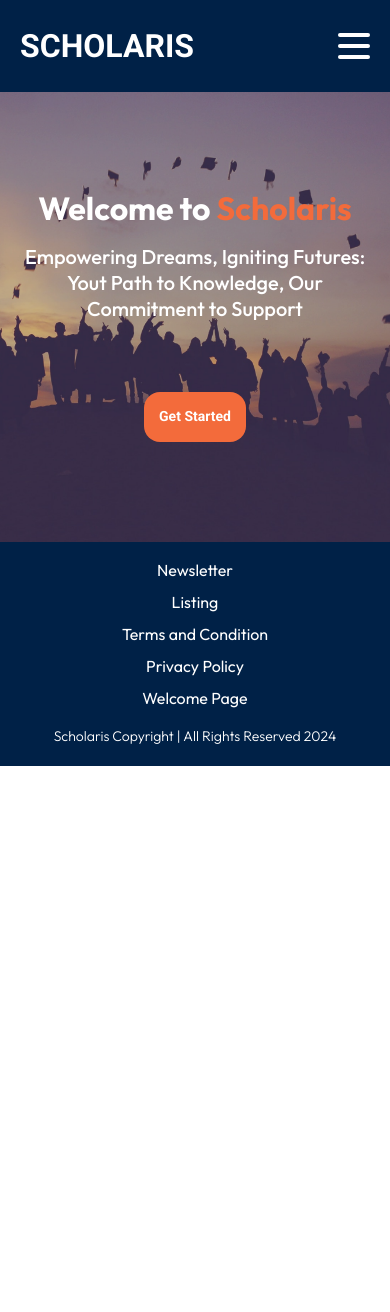
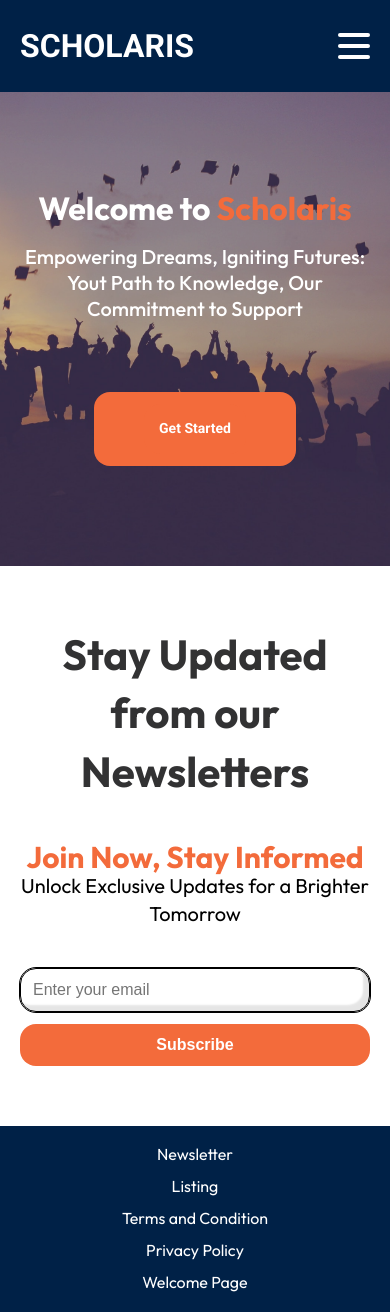
Before and after one commit to Sence1-inc/sp-scholaris-master, a React (Create React App) app in the folder frontend/: page /student in a window 390 px wide. Shown: the top 1312 px of the page. Before the commit the page ends 844 px from the top, so only its background shows below. Built offline with nearby package versions, Linux system fonts and the light colour scheme.

Commit message:
merged from develop branch and modify styles

```diff
--- /dev/null
+++ b/frontend/src/components/Button/Button.css
@@ -0,0 +1,27 @@
+
+.button{
+    background-color: #F36B3B;
+    color: #FFF;
+    border: none;
+    padding: 30px 70px;
+    border-radius: 16px;
+    font-size: 24px;
+    font-weight: 700;
+
+    cursor: pointer;
+}
+
+.newsletter .button{
+    width: 100%;
+}
+
+.btn:hover{
+    background-color: #e06031;
+}
+
+@media (max-width: 768px) {
+    .button{
+        padding: 12px 50px;
+        font-size: 16px;
+    }
+}
--- /dev/null
+++ b/frontend/src/components/Button/Button.tsx
@@ -0,0 +1,17 @@
+import React from 'react';
+
+import './Button.css'
+
+interface ButtonProps {
+  children: React.ReactNode;
+}
+
+const Button: React.FC<ButtonProps> = ({ children }) => {
+  return (
+    <button className='button'>
+      {children}
+    </button>
+  );
+};
+
+export default Button;
--- /dev/null
+++ b/frontend/src/components/SearchInput/SearchInput.css
@@ -0,0 +1,23 @@
+
+.search-input{
+    padding: 30px;
+    width: 100%;
+    box-sizing: border-box;
+
+    border-radius: 16px;
+    border: 1px solid #000;
+    outline: 1px solid #000;
+    box-shadow: -6px -6px 1.9px 0 rgba(0, 0, 0, 0.1) inset;
+
+    font-size: 24px;
+    font-weight: 200;
+    color: #484848;
+}
+
+@media (max-width: 768px) {
+    .search-input{
+        padding: 12px 12px;
+
+        font-size: 16px;
+    }
+}
--- /dev/null
+++ b/frontend/src/components/SearchInput/SearchInput.tsx
@@ -0,0 +1,16 @@
+// SearchInput.tsx
+
+import React from 'react';
+import './SearchInput.css';
+
+interface SearchInputProps {
+  placeholder: string
+}
+
+const SearchInput: React.FC<SearchInputProps> = ({ placeholder }) => {
+  return (
+    <input className="search-input" type="text" placeholder={placeholder} />
+  );
+};
+
+export default SearchInput;
--- /dev/null
+++ b/frontend/src/components/Section/Newsletter/Newsletter.css
@@ -0,0 +1,55 @@
+
+
+.section .newsletter-input{
+    display: flex;
+    flex-direction: column;
+    row-gap: 30px;
+}
+
+.section .newsletter-subheader{
+    margin: 0;
+    font-size: 56px;
+    font-weight: 700;
+    color: #323233;
+
+    text-align: center;
+}
+
+.newsletter-input__container{
+    display: flex;
+    flex-direction: column;
+
+    row-gap: 30px;
+}
+
+.section.newsletter{
+    max-width: 900px;
+}
+
+.newsletter .section-header{
+    row-gap: 7px;
+}
+
+.section.newsletter .section-header p{
+    font-size: 24px;
+    font-weight: 400;
+}
+
+
+@media (max-width: 768px) {
+    .section .newsletter-subheader{
+        font-size: 42px;
+    }
+    .section .newsletter-input{
+        row-gap: 12px;
+    }
+    .section.newsletter .section-header p{
+        font-size: 20px;
+        font-weight: 400;
+    }
+
+    .newsletter-input__container{
+        row-gap: 12px;
+    }
+
+}
--- /dev/null
+++ b/frontend/src/components/Section/Newsletter/Newsletter.tsx
@@ -0,0 +1,25 @@
+import React from 'react';
+import Button from '../../Button/Button';
+import SearchInput from '../../SearchInput/SearchInput';
+
+import './Newsletter.css';
+
+interface NewsletterProps {}
+
+const Newsletter: React.FC<NewsletterProps> = () => {
+  return (
+    <div className="section newsletter">
+        <p className='newsletter-subheader'>Stay Updated from our Newsletters</p>
+      <div className="section-header">
+        <h3>Join Now, Stay Informed</h3>
+        <p>Unlock Exclusive Updates for a Brighter Tomorrow</p>
+      </div>
+      <div className="newsletter-input__container">
+        <SearchInput placeholder={'Enter your email'}/>
+        <Button>Subscribe</Button>
+      </div>
+    </div>
+  );
+};
+
+export default Newsletter;
--- a/frontend/src/containers/TeaserPage/TeaserProvider.jsx
+++ b/frontend/src/containers/TeaserPage/TeaserProvider.jsx
@@ -2,12 +2,14 @@ import React from 'react';
 import Header from '../../components/Header/Header';
 import Footer from '../../components/Footer/Footer';
 import WelcomeSection from '../../components/Section/WelcomeSection';
+import Newsletter from '../../components/Section/Newsletter/Newsletter';
 
 function HomePage() {
   return (
     <>
       <Header />
       <WelcomeSection />
+      <Newsletter/>
       <Footer />
     </>
   );
--- a/frontend/src/containers/TeaserPage/TeaserStudent.jsx
+++ b/frontend/src/containers/TeaserPage/TeaserStudent.jsx
@@ -2,12 +2,14 @@ import React from 'react';
 import Header from '../../components/Header/Header';
 import Footer from '../../components/Footer/Footer';
 import WelcomeSection from '../../components/Section/WelcomeSection';
+import Newsletter from '../../components/Section/Newsletter/Newsletter';
 
 function HomePage() {
   return (
     <>
       <Header />
       <WelcomeSection />
+      <Newsletter/>
       <Footer />
     </>
   );
--- a/frontend/src/index.css
+++ b/frontend/src/index.css
@@ -74,6 +74,25 @@ p {
   margin-bottom: 1.25rem;
 }
 
+.section{
+  max-width: 1040px;
+  padding: 120px 40px;
+  margin: 0 auto;
+
+  display: flex;
+  flex-direction: column;
+  row-gap: 71px;
+}
+
+.section-header{
+  text-align: center;
+}
+
+.section-header h3{
+  color: var(--secondary-color);
+}
+
+
 @media screen and (max-width: 768px) {
   h2 {
     font-size: 2.875rem;
@@ -87,4 +106,10 @@ p {
   p {
     font-size: 1rem;
   }
+
+  .section{
+    padding: 60px 20px;
+
+    row-gap: 40px;
 }
+}
```
